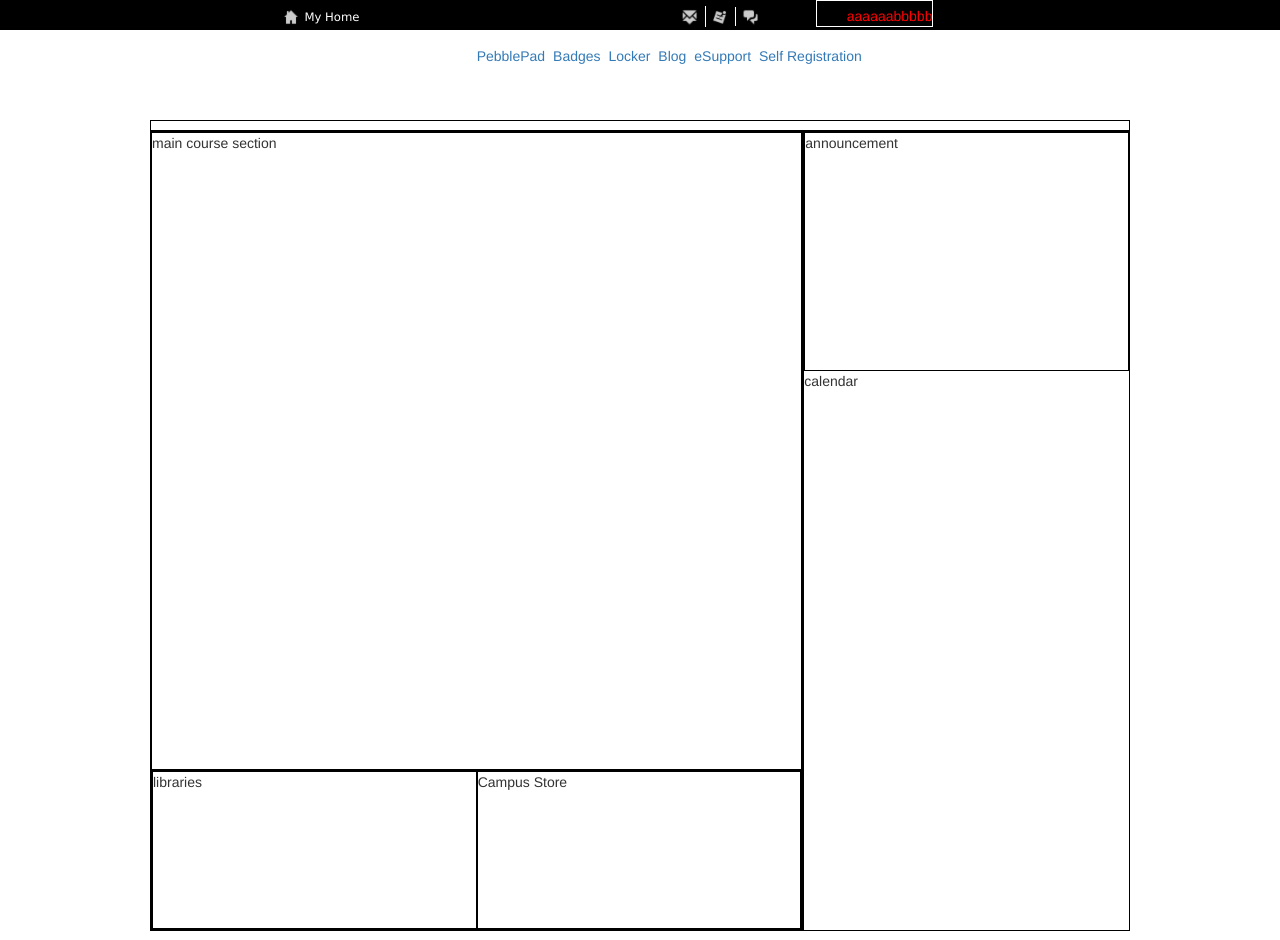
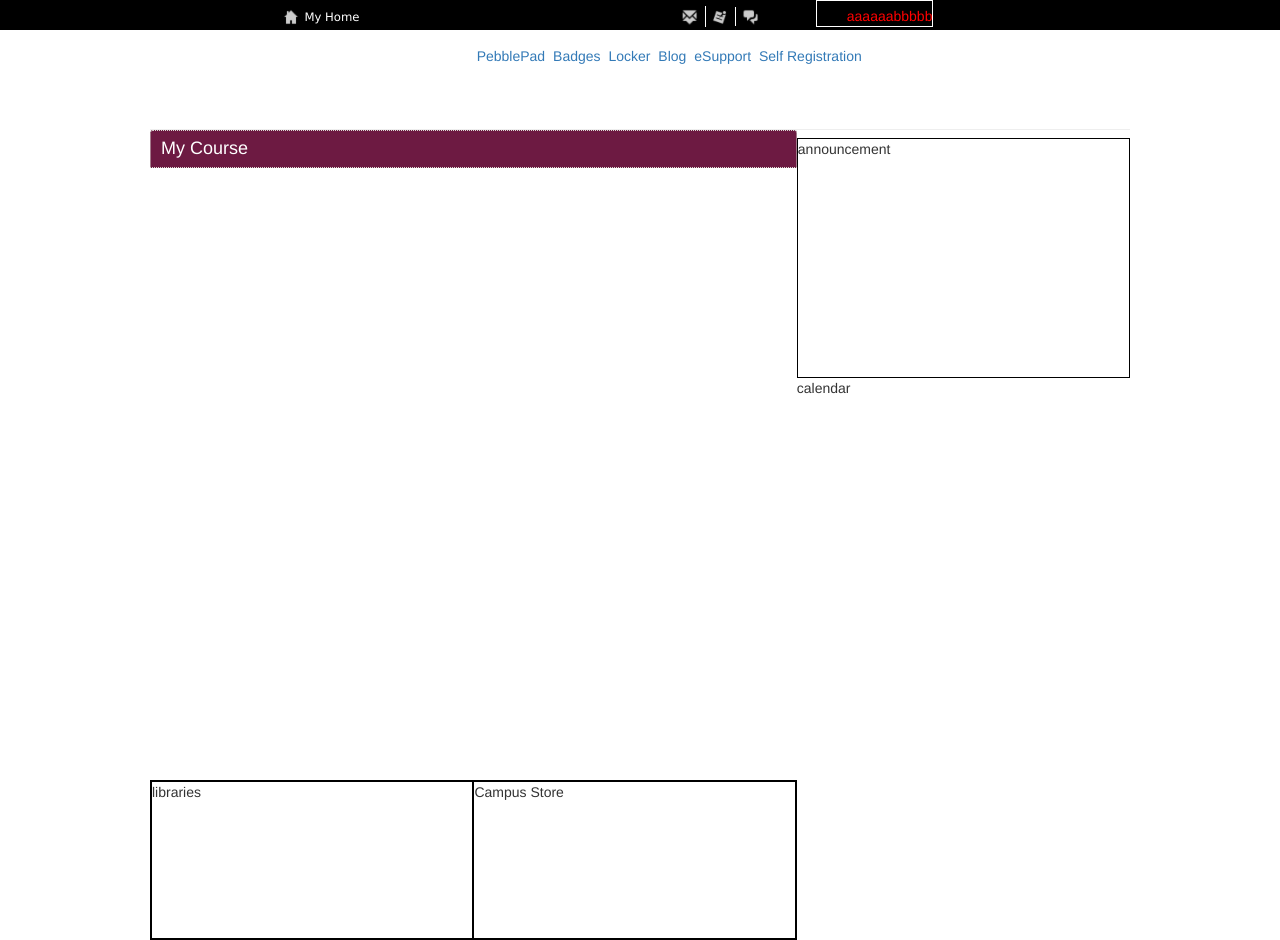
Before and after one commit to John1001Song/new-A2L, a plain HTML site: page mainPage.html in a window 1280 px wide. Drawn offline with nearby package versions, Linux system fonts and the light colour scheme.

Commit message:
add main page

```diff
--- a/css/mainPage.css
+++ b/css/mainPage.css
@@ -168,7 +168,7 @@
     padding-top: 0px;
     margin-top: 0px;
     margin-bottom: 0px;
-    border: 1px solid black;
+
     height: auto;
 }
 
@@ -182,21 +182,24 @@
 .left-panel {
     display: table-cell;
     height: 100%;
-    width: 66.6%;
-    border: 1px solid black;
+    width: 66;
 }
 
 .right-panel {
     display: table-cell;
     height: 100%;
-    width: 33.3%;
-    border: 1px solid black;
+    width: 34%;
+
 }
 
 .panel-course {
     height: 80%;
     width: 100%;
-    border: 1px solid black;
+
+    margin-right: 10px;
+    margin-bottom: 10px;
+;
+
 }
 
 .panel-course-bottom {
@@ -204,6 +207,7 @@
     width: 100%;
     border: 1px solid black;
     display: table;
+
 }
 
 .bottom-left {
@@ -218,6 +222,7 @@
     height: 100%;
     width: 50%;
     border: 1px solid black;
+
 }
 
 .right-panel-announcement {
@@ -225,3 +230,33 @@
     height: 30%;
     border: 1px solid black;
 }
+
+
+.course-header {
+    background-color: #6D1A42;
+    border: 1px dotted #DADBD3;
+    border-top-left-radius: 3px;
+    border-top-right-radius: 3px;
+    cursor: pointer;
+    padding: 6px 10px;
+}
+
+.panel-course-contrainer {
+    /*margin-right: -50px;*/
+    /*overflow: hidden;*/
+    max-width: 100%;
+    float: left;
+    height: 20px;
+
+}
+
+.course-header-text {
+    color: white;
+    line-height: 0.2em;
+    margin-right: 50px;
+    /*overflow: hidden;*/
+    /*padding-bottom: 0;
+    text-overflow: ellipsis;
+    white-space: nowrap;*/
+
+}
--- a/js/helper.js
+++ b/js/helper.js
@@ -29,7 +29,7 @@ var app = new Vue({
 						console.log(this.profileName)
 						test = "abcdefg"
 
-    					window.location.href="mainPage.html";
+    					window.location.href="mainPage.html?name=";
 
     				} else {
 						alert("Incorrect password");
--- a/mainPage.html
+++ b/mainPage.html
@@ -102,7 +102,13 @@
         <div class="main-panel-content">
             <div class="left-panel">
                 <div class="panel-course">
-                    main course section
+                    <div class="course-header">
+                        <div class="course-header-container">
+                            <h4 class="course-header-text" color="white">My Course</h2>
+                        </div>
+
+                    </div>
+
                 </div>
 
                 <div class="panel-course-bottom">
```
